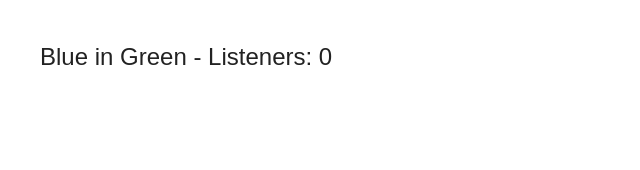
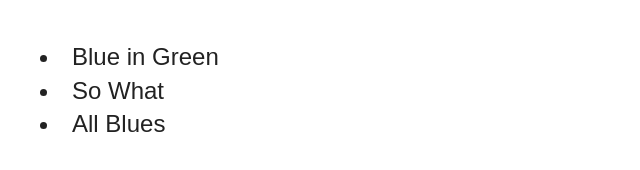
Before and after one commit to brokerstir/total-backbone, a plain HTML site: page index.html in a window 1280 px wide. Shown: the whole page, without its empty margins (0-640 px from the left). Drawn offline with Linux system fonts and the light colour scheme.

Commit message:
handle collection events

```diff
--- a/index.html
+++ b/index.html
@@ -15,7 +15,7 @@
     </head>
     <body>
 
-        <div id="container"></div>
+        <div id="songs"></div>
 
         <script src="js/lib/jquery-min.js"></script>
         <script src="js/lib/underscore-min.js"></script>
--- a/js/main.js
+++ b/js/main.js
@@ -1,48 +1,40 @@
+var Song = Backbone.Model.extend();
 
-var Song = Backbone.Model.extend({
-	defaults: {
-		listeners: 0
-	}
-});
-
-/*
 var Songs =  Backbone.Collection.extend({
 	model: Song
 });
-*/
 
 // create view class
-
 var SongView = Backbone.View.extend({
-	/*
-	events: {
-		"click": "onClick",
-		"click .bookmark": "onClickBookmark",
-	},
-
-	onClick: function(){
-		console.log("Listen Clicked");
-	},
-
-	onClickBookmark: function(e){
-		e.stopPropagation();
-		console.log("Bookmark Clicked");
-	},
-	*/
-
-	initialize: function(){
-		this.model.on("change", this.render, this);
-	},
+	tagName: "li",
 
 	render: function(){
-		this.$el.html(this.model.get("title") + " - Listeners: " + this.model.get("listeners"));
+		this.$el.html(this.model.get("title"));
+		this.$el.attr("id", this.model.id);
 		return this;
 	}
 
 });
 
-/*
 var SongsView = Backbone.View.extend({
+	tagName: "ul",
+
+	initialize: function(){
+		this.model.on("add", this.onSongAdded, this);
+		this.model.on("remove", this.onSongRemoved, this);
+	},
+
+	onSongAdded: function(song){
+		var songView = new SongView({ model: song});
+		this.$el.append(songView.render().$el);
+	},
+
+	onSongRemoved: function(song){
+		//this.$el.find("li#" + song.id).remove();
+		this.$("li#" + song.id).remove();
+		console.log("Song removed");
+	},
+
 	render: function(){
 		var self = this;
 		this.model.each(function(song){
@@ -52,24 +44,12 @@ var SongsView = Backbone.View.extend({
 		});
 	}
 });
-*/
 
-/*
 var songs = new Songs([
-	new Song({ title: "Blue in Green"}),
-	new Song({ title: "So What"}),
-	new Song ({ title: "All Blues"})
+	new Song({ id: 1, title: "Blue in Green"}),
+	new Song({ id: 2, title: "So What"}),
+	new Song({ id: 3, title: "All Blues"})
 ]);
-*/
 
-/*
 var songsView = new SongsView({ el: "#songs", model: songs});
 songsView.render()
-*/
-
-
-
-var song = new Song({ title: "Blue in Green" })
-
-var songView = new SongView({ el: "#container", model: song });
-songView.render();
```
